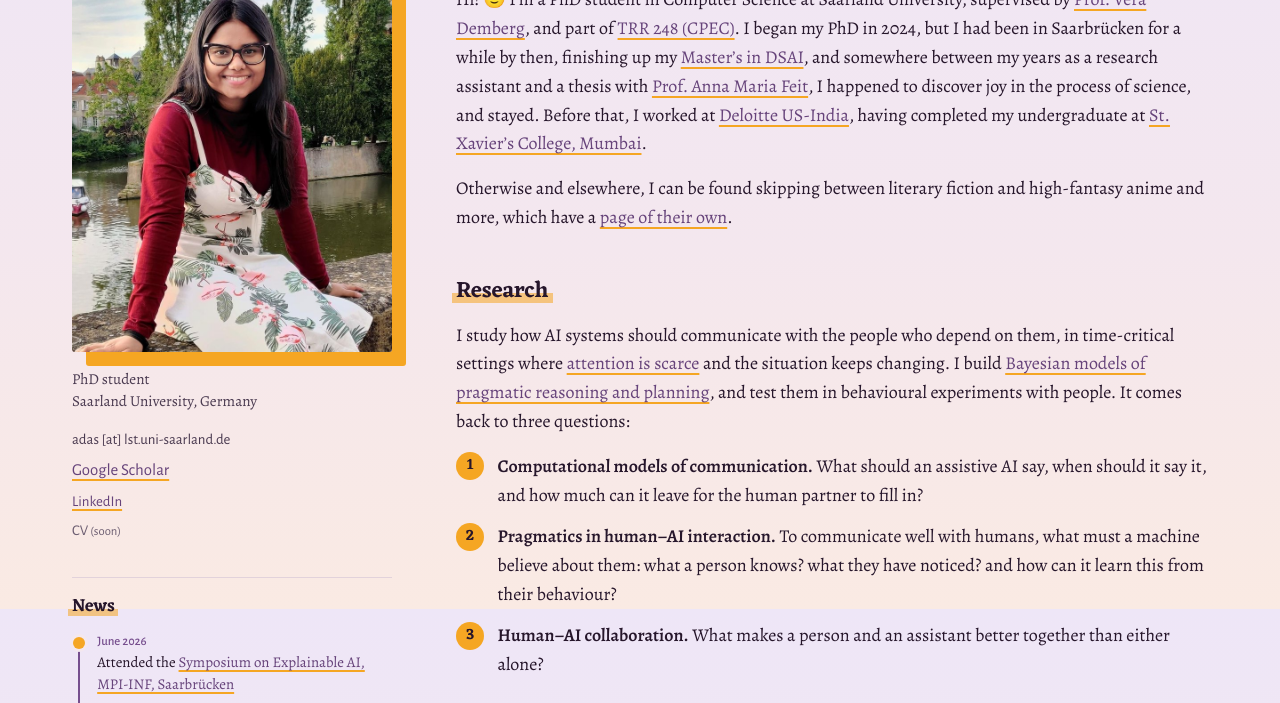
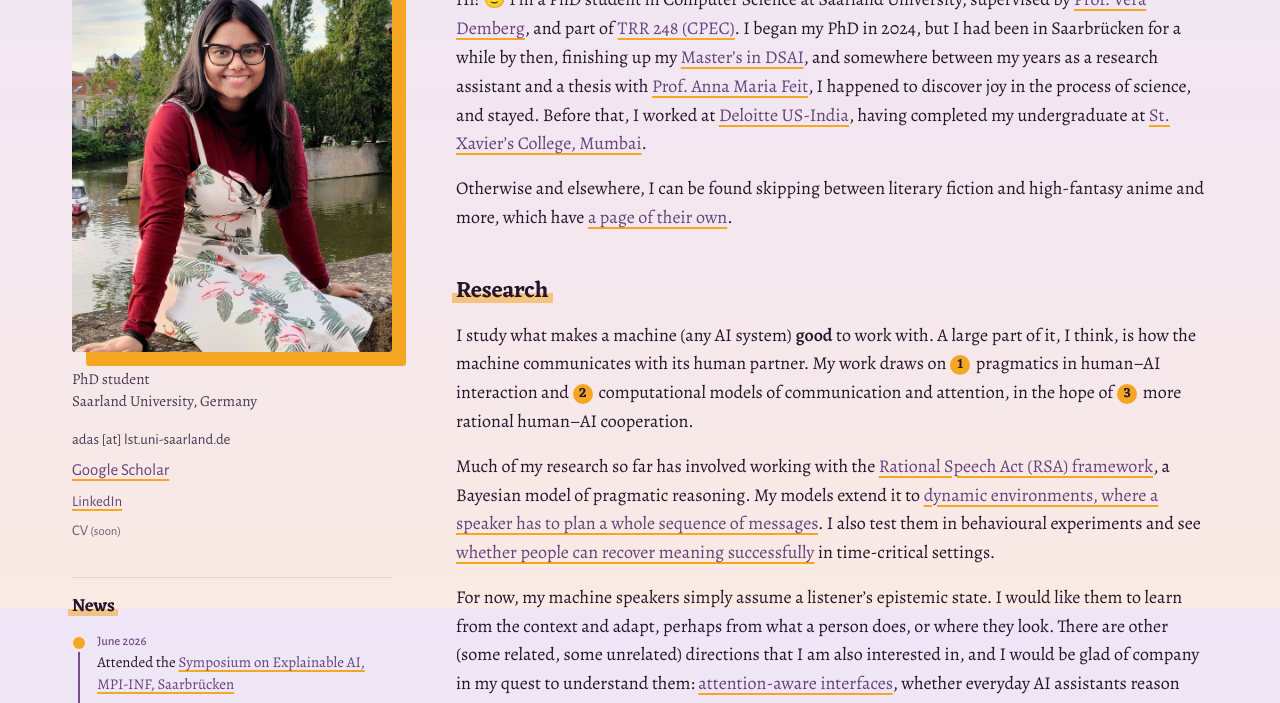
Before and after one commit to anweshadas1/anweshadas1.github.io, a plain HTML site: page index.html in a window 1280 px wide. Shown: the part 191-894 px from the top of the page. Drawn offline with Linux system fonts and the light colour scheme.

Commit message:
Rewrite the research section; drop the personal page description

```diff
--- a/index.html
+++ b/index.html
@@ -77,16 +77,12 @@
     <h1>Anwesha Das <span class="pronouns">(she/her)</span></h1>
 
     <p>Hi! 🙂 I&rsquo;m a PhD student in Computer Science at Saarland University, supervised by <a href="https://www.uni-saarland.de/lehrstuhl/demberg/members/verademberg.html" target="_blank" rel="noopener">Prof. Vera Demberg</a>, and part of <a href="https://www.perspicuous-computing.science/" target="_blank" rel="noopener">TRR 248 (CPEC)</a>. I began my PhD in 2024, but I had been in Saarbrücken for a while by then, finishing up my <a href="https://saarland-informatics-campus.de/studium-studies/data-science-and-artificial-intelligence-master/" target="_blank" rel="noopener">Master&rsquo;s in DSAI</a>, and somewhere between my years as a research assistant and a thesis with <a href="https://cix.cs.uni-saarland.de/anna-maria-feit/" target="_blank" rel="noopener">Prof. Anna Maria Feit</a>, I happened to discover joy in the process of science, and stayed. Before that, I worked at <a href="https://www.deloitte.com/ui/en/about.html" target="_blank" rel="noopener">Deloitte US-India</a>, having completed my undergraduate at <a href="https://en.wikipedia.org/wiki/St._Xavier%27s_College,_Mumbai" target="_blank" rel="noopener">St. Xavier&rsquo;s College, Mumbai</a>.</p>
-<p>Otherwise and elsewhere, I can be found skipping between literary fiction and high-fantasy anime and more, which have a <a href="personal.html">page of their own</a>.</p>
+<p>Otherwise and elsewhere, I can be found skipping between literary fiction and high-fantasy anime and more, which have <a href="personal.html">a page of their own</a>.</p>
 
     <h2>Research</h2>
-    <p>I study how AI systems should communicate with the people who depend on them, in time-critical settings where <a href="publications.html#hceye">attention is scarce</a> and the situation keeps changing. I build <a href="publications.html#planning-ahead">Bayesian models of pragmatic reasoning and planning</a>, and test them in behavioural experiments with people. It comes back to three questions:</p>
-<ol class="questions">
-<li><strong>Computational models of communication.</strong> What should an assistive AI say, when should it say it, and how much can it leave for the human partner to fill in?</li>
-<li><strong>Pragmatics in human–AI interaction.</strong> To communicate well with humans, what must a machine believe about them: what a person knows? what they have noticed? and how can it learn this from their behaviour?</li>
-<li><strong>Human–AI collaboration.</strong> What makes a person and an assistant better together than either alone?</li>
-</ol>
-<p>There are other (some related, some unrelated) directions that I am also interested in, and I would be glad of company in my quest to understand them: attention-aware interfaces, whether everyday AI assistants reason about their listener and vice versa, and what about the experiences of people who a system designed for the average, neurotypical person leaves out.</p>
+    <p>I study what makes a machine (any AI system) <strong>good</strong> to work with. A large part of it, I think, is how the machine communicates with its human partner. My work draws on <span class="num">1</span>&nbsp;pragmatics in human–AI interaction and <span class="num">2</span>&nbsp;computational models of communication and attention, in the hope of <span class="num">3</span>&nbsp;more rational human–AI cooperation.</p>
+<p>Much of my research so far has involved working with the <a href="https://www.sciencedirect.com/science/article/pii/S136466131630122X" target="_blank" rel="noopener">Rational Speech Act (RSA) framework</a>, a Bayesian model of pragmatic reasoning. My models extend it to <a href="publications.html#planning-ahead">dynamic environments, where a speaker has to plan a whole sequence of messages</a>. I also test them in behavioural experiments and see <a href="https://arxiv.org/pdf/2611.03976" target="_blank" rel="noopener">whether people can recover meaning successfully</a> in time-critical settings.</p>
+<p>For now, my machine speakers simply assume a listener&rsquo;s epistemic state. I would like them to learn from the context and adapt, perhaps from what a person does, or where they look. There are other (some related, some unrelated) directions that I am also interested in, and I would be glad of company in my quest to understand them: <a href="publications.html#hceye">attention-aware interfaces</a>, whether everyday AI assistants reason about their listener and vice versa, and what about the experiences of people who a system designed for the average, neurotypical person leaves out.</p>
     <div class="asides">
       <details class="aside">
         <summary>Are you looking for collaborators?</summary>
--- a/style.css
+++ b/style.css
@@ -184,6 +184,7 @@ h2{
   background:var(--splash);color:var(--on-splash);font:600 .95rem/1.75rem var(--display);text-align:center;
 }
 .questions li b{color:var(--accent2)}
+.num{display:inline-block;width:1.5em;height:1.5em;margin-right:.15em;border-radius:50%;background:var(--splash);color:var(--on-splash);font:600 .75em/1.5em var(--display);text-align:center;vertical-align:.1em}
 
 .asides{margin-top:1.4rem}
 details.aside{border-top:1px solid var(--rule)}
```
Also changed, not shown: personal.html (+2 -2 lines), 2 other files.
